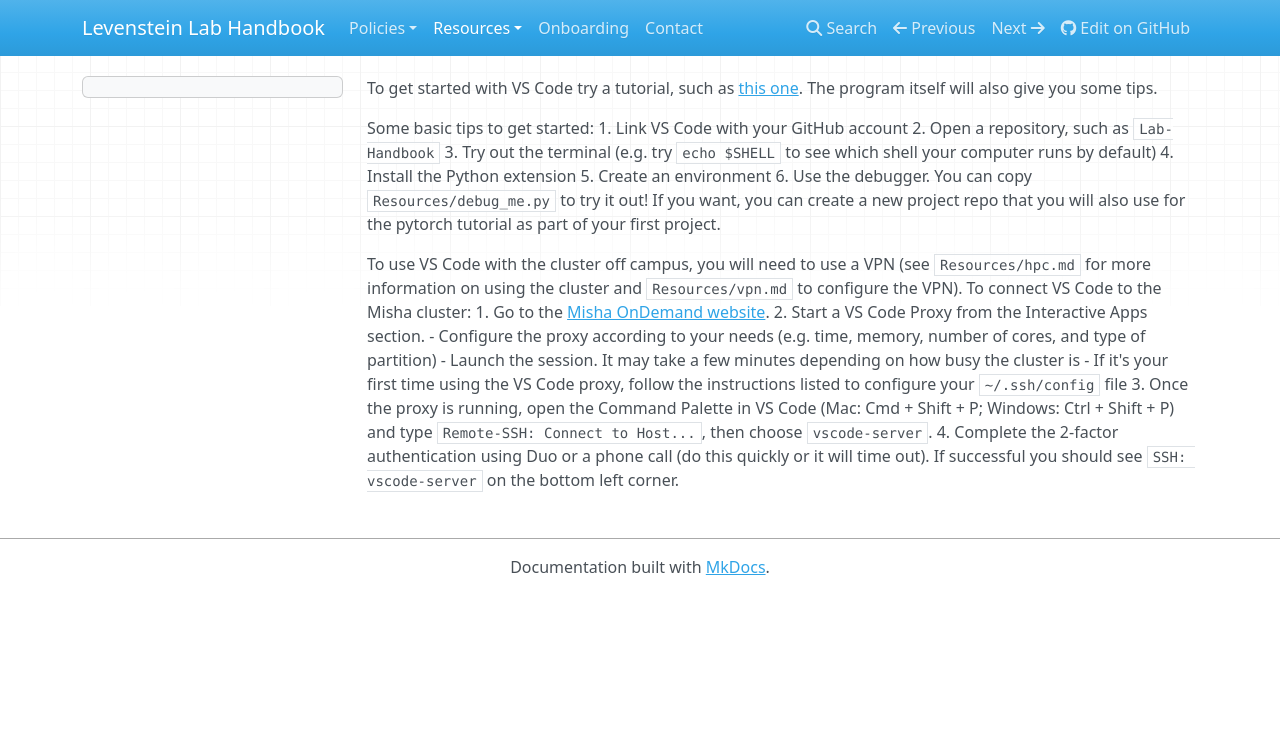
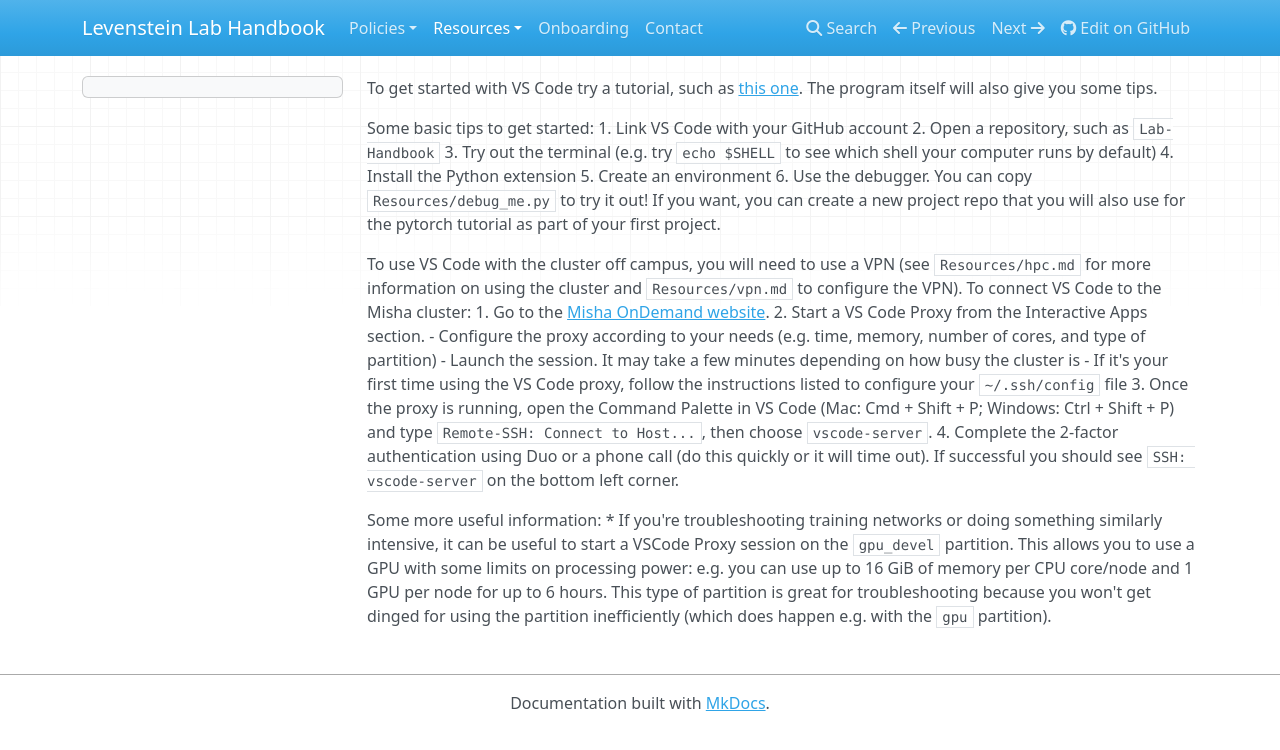
Before and after one commit to LevensteinLab/Lab-Handbook, an MkDocs documentation site: the page built from docs/Resources/vs_code.md, in a window 1280 px wide. Shown: the top 750 px of the page. Built offline with MkDocs 1.6.1, drawn with Linux system fonts in a browser that asks for light colours; nearby versions of some CDN libraries.

Commit message:
added info on gpu partitions in VS Code Proxy

```diff
--- a/docs/Resources/vs_code.md
+++ b/docs/Resources/vs_code.md
@@ -16,3 +16,6 @@
     - If it's your first time using the VS Code proxy, follow the instructions listed to configure your `~/.ssh/config` file
 3. Once the proxy is running, open the Command Palette in VS Code (Mac: Cmd + Shift + P; Windows: Ctrl + Shift + P) and type `Remote-SSH: Connect to Host...`, then choose `vscode-server`.
 4. Complete the 2-factor authentication using Duo or a phone call (do this quickly or it will time out). If successful you should see `SSH: vscode-server` on the bottom left corner.
+
+Some more useful information:
+* If you're troubleshooting training networks or doing something similarly intensive, it can be useful to start a VSCode Proxy session on the  `gpu_devel` partition. This allows you to use a GPU with some limits on processing power: e.g. you can use up to 16 GiB of memory per CPU core/node and 1 GPU per node for up to 6 hours. This type of partition is great for troubleshooting because you won't get dinged for using the partition inefficiently (which does happen e.g. with the `gpu` partition).
```
Also changed, not shown: docs/Resources/prnn_tutorial.md (+1 -1 lines).
